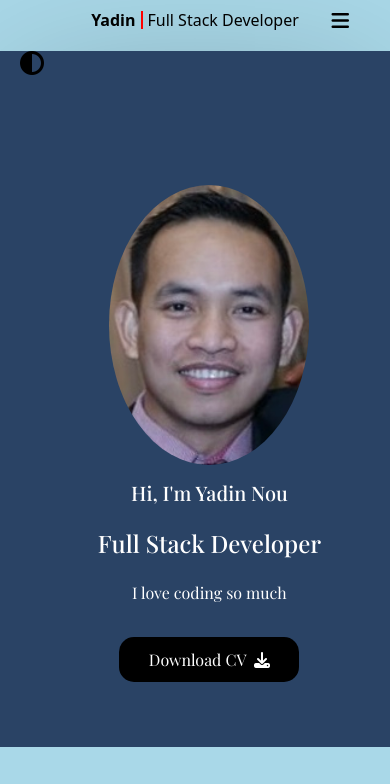
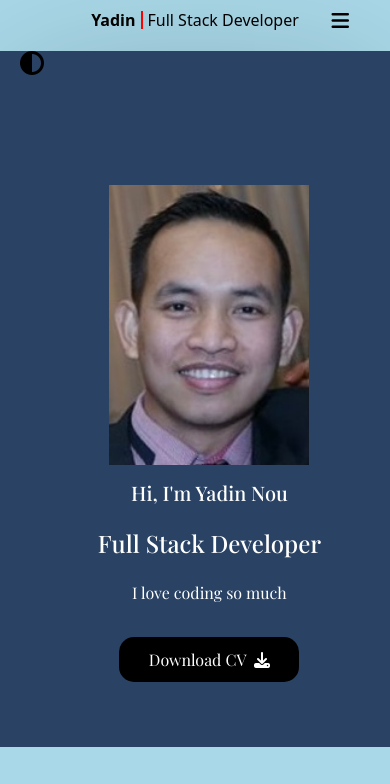
Before and after one commit to yadin-nou/react-portfolio, a React (Vite) app: page / in a window 390 px wide. Shown: the top 784 px of the page. Built offline with nearby package versions, Linux system fonts and the light colour scheme; a web font is replaced by a local one.

Commit message:
fixed picture frame

```diff
--- a/src/App.css
+++ b/src/App.css
@@ -184,7 +184,7 @@ p {
 .img-yadin {
   width: 200px;
   min-height: 22vh;
-  border-radius: 50%;
+  border-radius: 10%;
 }
 /* link show section */
 .experience {
@@ -480,7 +480,7 @@ p {
   .img-yadin {
     width: calc(100vw-150px);
     height: auto;
-    border-radius: 50%;
+    border-radius: 0%;
   }
   .experience {
     display: flex;
```
